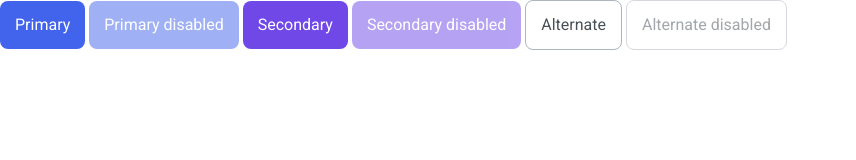
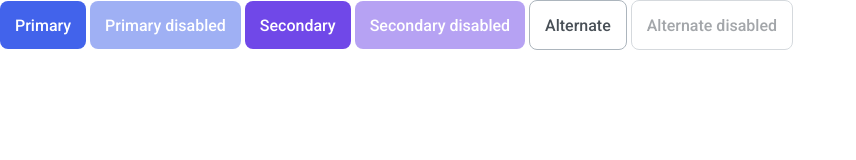
Before and after one commit to js-tasks-ru/htmlcss-20220317_dasha6, a website: page 03-lection1/01-button/index.html in a window 1280 px wide. Shown: the full height of the page, 0-856 px from the left. Drawn offline with Linux system fonts and the light colour scheme.

Commit message:
improve lection1/01-button

```diff
--- a/03-lection1/01-button/button.css
+++ b/03-lection1/01-button/button.css
@@ -2,8 +2,13 @@
 .button {
     border: none;
     border-radius: 8px;
-    padding: 15px;
+    padding: 15px 15px 14px;
     color: var(--white);
+    font-family: Roboto, sans-serif;
+    line-height: 19px;
+    font-size: 16px;
+    font-weight: 500;
+    cursor: pointer;
 }
 
 .button:disabled {
@@ -18,7 +23,6 @@
 
 .button_primary:hover {
     background-color: var(--primary-hover);
-    cursor: pointer;
 }
 
 .button_secondary {
@@ -28,17 +32,14 @@
 
 .button_secondary:hover {
     background-color: var(--secondary-hover);
-    cursor: pointer;
 }
 
 .button_alternate {
     border: 1px solid var(--grey-3);
-    border-radius: 8px;
     color: var(--grey-4);
     background-color: var(--white)
 }
 
 .button_alternate:hover {
-    border: 1px solid var(--black);
-    cursor: pointer;
+    border-color: var(--black);
 }
```
